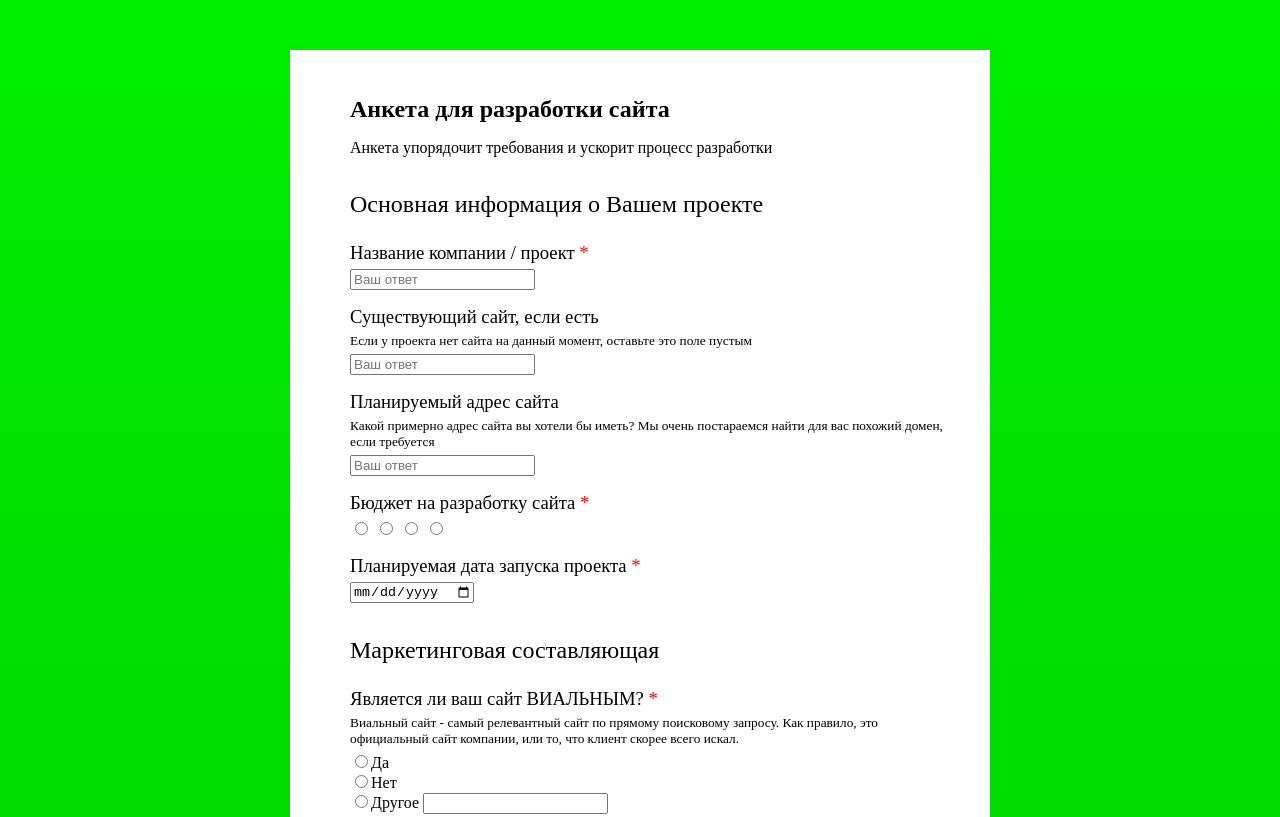
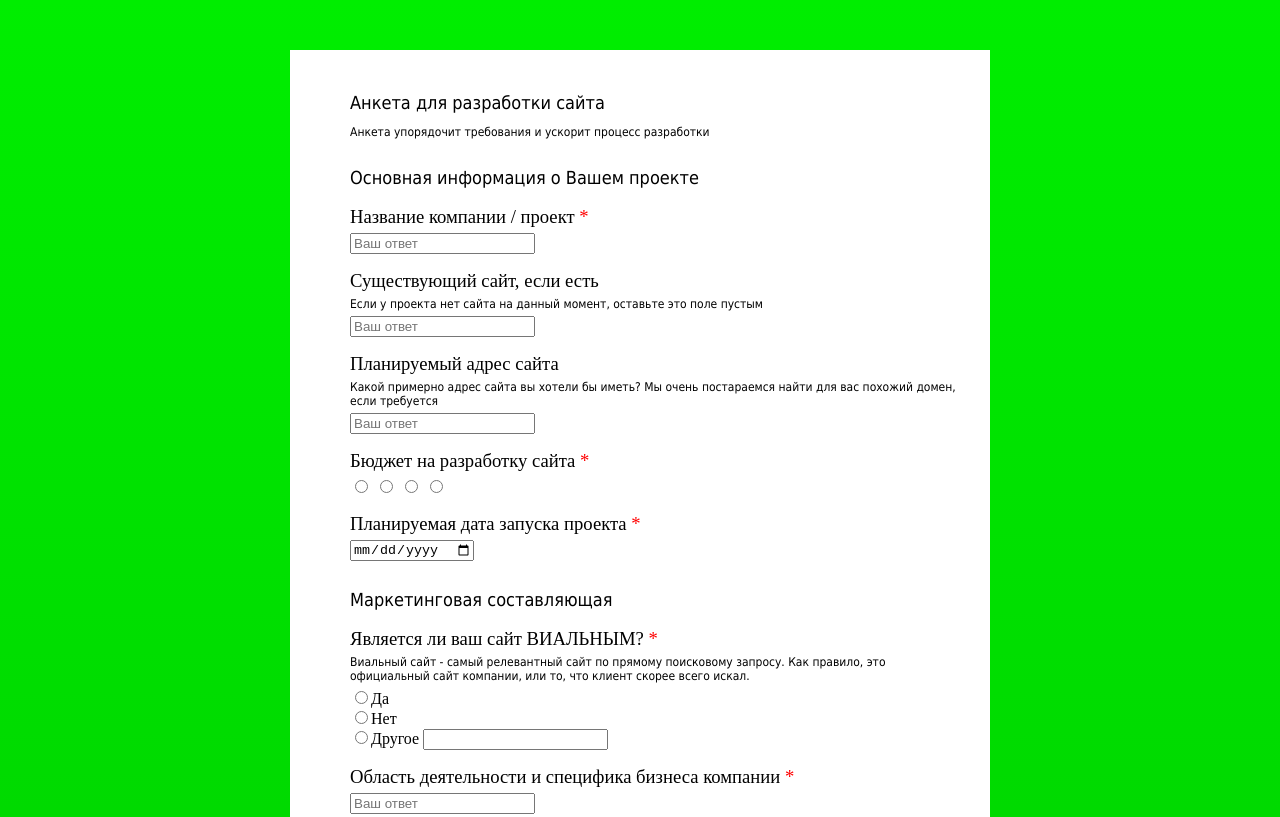
Before and after one commit to HANT666/profile, a plain HTML site: page index.html in a window 1280 px wide. Shown: the top 817 px of the page. Drawn offline with Linux system fonts and the light colour scheme.

Commit message:
использован mixin

```diff
--- a/style.less
+++ b/style.less
@@ -9,17 +9,15 @@ body{
   margin: 0;
 }
 h1{
-  font-size: 18pt;
+  .font(18px);
   text-align: left;
 }
 h2{
-  font-size: 12pt;
-  font-weight: normal;
+  .font(12px);
   text-align: left;
 }
 h3{
-  font-size: 18pt;
-  font-weight: normal;
+  .font(18px);
   text-align: left;
   padding-top: 10px;
 }
@@ -30,7 +28,6 @@ section{
   padding-left: 30px;
 }
 div {
-
   margin-left: auto;
     margin-right: auto;
     text-align: center;
@@ -40,14 +37,11 @@ form {
 
 }
 div.main {
-  margin-left: auto;
-  margin-right: auto;
-  margin-top: 50px;
-  width: 50%;
-  height: 100%;
+  margin: 50px auto;
+  .size(50%, 100%);
   background-color: white;
   padding: 30px;
-  text-align: initial;
+  text-align: left;
 }
 label{
   display: block;
@@ -60,7 +54,7 @@ label[data-required="true"]:after {
   }
 span.description{
   display: block;
-  font-size: 10pt;
+  .font(12px);
   padding-bottom: 5px;
 }
 input[text]{
```
